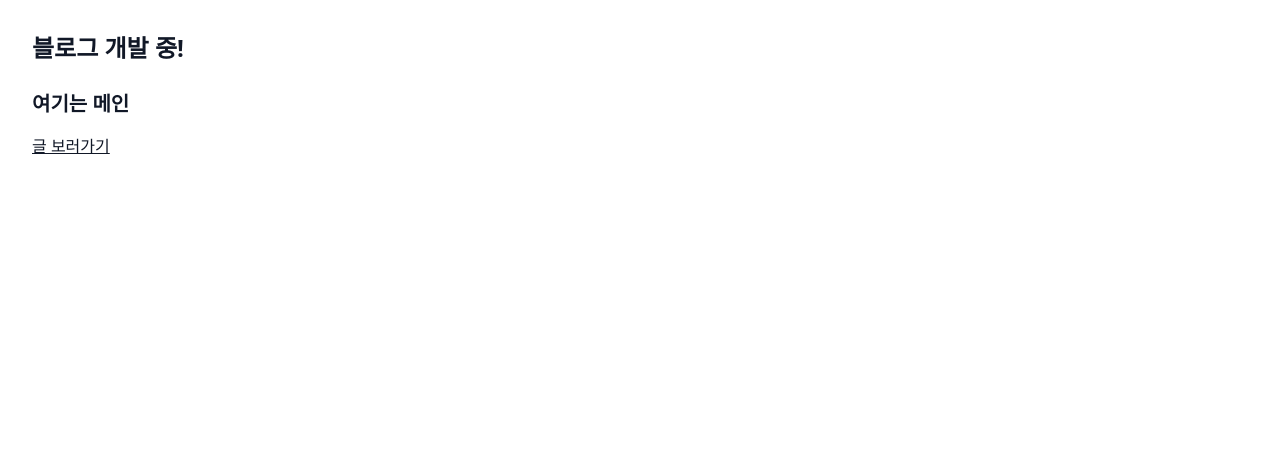
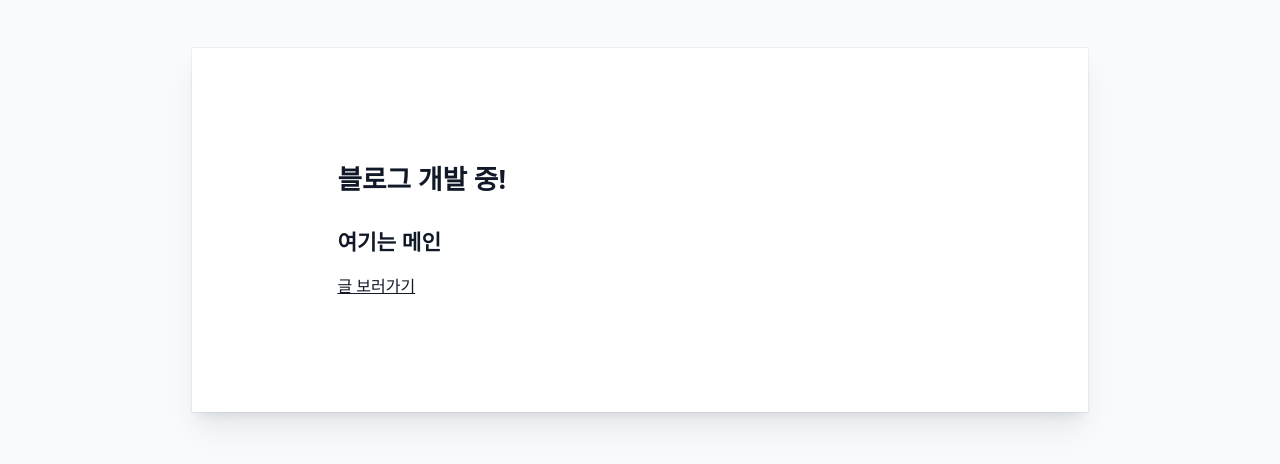
Before and after one commit to yeolyi/blog, a Next.js app: page / in a window 1280 px wide. Shown: the top 464 px of the page. Built offline with nearby package versions, Linux system fonts and the light colour scheme.

Commit message:
generateStaticParams 적용, 스타일 수정

```diff
--- a/app/layout.tsx
+++ b/app/layout.tsx
@@ -13,7 +13,26 @@ export default function RootLayout({
 }) {
   return (
     <html lang="ko">
-      <body>{children}</body>
+      <body className="bg-gray-50">
+        <div className="min-h-screen py-8 overflow-hidden lg:py-12">
+          <div
+            className={`
+            w-full px-6 py-12
+
+            bg-white shadow-xl shadow-slate-700/10
+            ring-1 ring-gray-900/5
+
+            md:max-w-3xl md:mx-auto
+            lg:max-w-4xl lg:pt-16 lg:pb-28
+
+            `}
+          >
+            <div className="prose prose-slate lg:prose-lg mx-auto">
+              {children}
+            </div>
+          </div>
+        </div>
+      </body>
     </html>
   );
 }
--- a/app/post/[[...path]]/codeReplacer.ts
+++ b/app/post/[[...path]]/codeReplacer.ts
@@ -1,5 +1,6 @@
 import * as path from "path";
-import { BASE_URL } from "./page";
+
+export const BASE_URL = "http://43.200.204.95:3001/";
 
 const codeContentRegex = /!@([^@!]+)@!/g;
 
--- a/app/post/[[...path]]/page.tsx
+++ b/app/post/[[...path]]/page.tsx
@@ -1,24 +1,30 @@
 import { compileMDX } from "next-mdx-remote/rsc";
 import Link from "next/link";
-import { replaceCodeDirectives } from "./codeReplacer";
+import { BASE_URL, replaceCodeDirectives } from "./codeReplacer";
 import rehypeHighlight from "rehype-highlight";
 import "highlight.js/styles/github-dark.css";
+import path from "path";
 
 const Post = async ({ params }: { params: { path?: string[] } }) => {
   const { content, frontmatter } = await fetchPost(params.path);
   return (
-    <div className="flex flex-col m-8 prose">
+    <>
       <h2>{frontmatter.title}</h2>
       <hr />
       {content}
-    </div>
+    </>
   );
 };
 
-export const BASE_URL = "http://43.200.204.95:3001/";
+export const generateStaticParams = async () => {
+  const resp = await fetch(BASE_URL + "markdownPaths.json");
+  const x: string[][] = await resp.json();
+  return x.map((path) => ({ path }));
+};
 
-const fetchPost = async (path?: string[]) => {
-  const postPath = (path ? path.join("/") : "") + "/";
+const fetchPost = async (segments?: string[]) => {
+  segments ||= [];
+  const postPath = segments.join("/") + "/";
 
   const resp = await fetch(BASE_URL + postPath + "index.md");
   const raw = await resp.text();
@@ -50,16 +56,7 @@ function absolute(href: string) {
     return href;
   }
 
-  const stack = ["post"];
-  const parts = href.split("/");
-
-  for (let i = 0; i < parts.length; i++) {
-    if (parts[i] === ".") continue;
-    if (parts[i] === "..") stack.pop();
-    else stack.push(parts[i]);
-  }
-
-  return stack.join("/");
+  return path.join("post", href);
 }
 
 export default Post;
```
